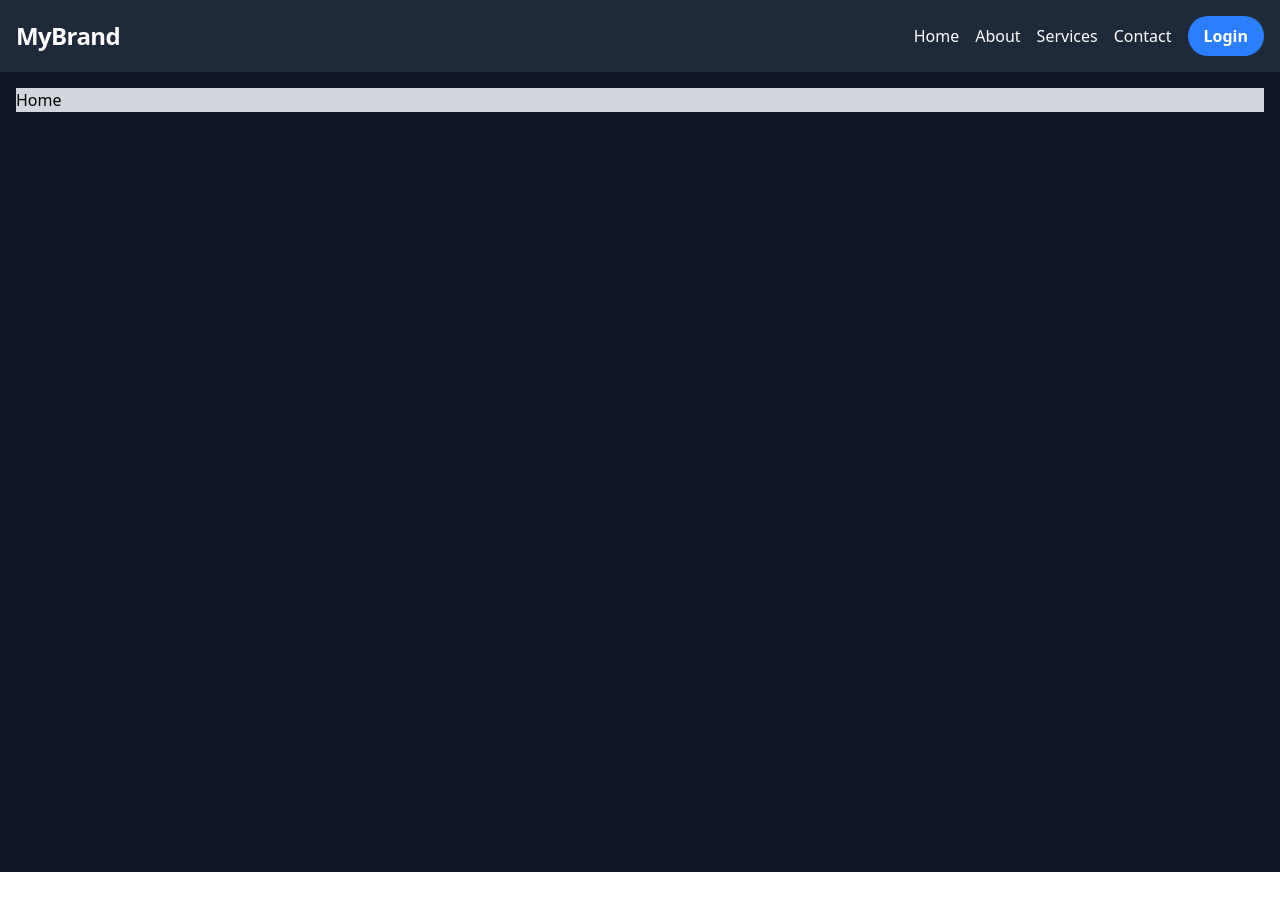
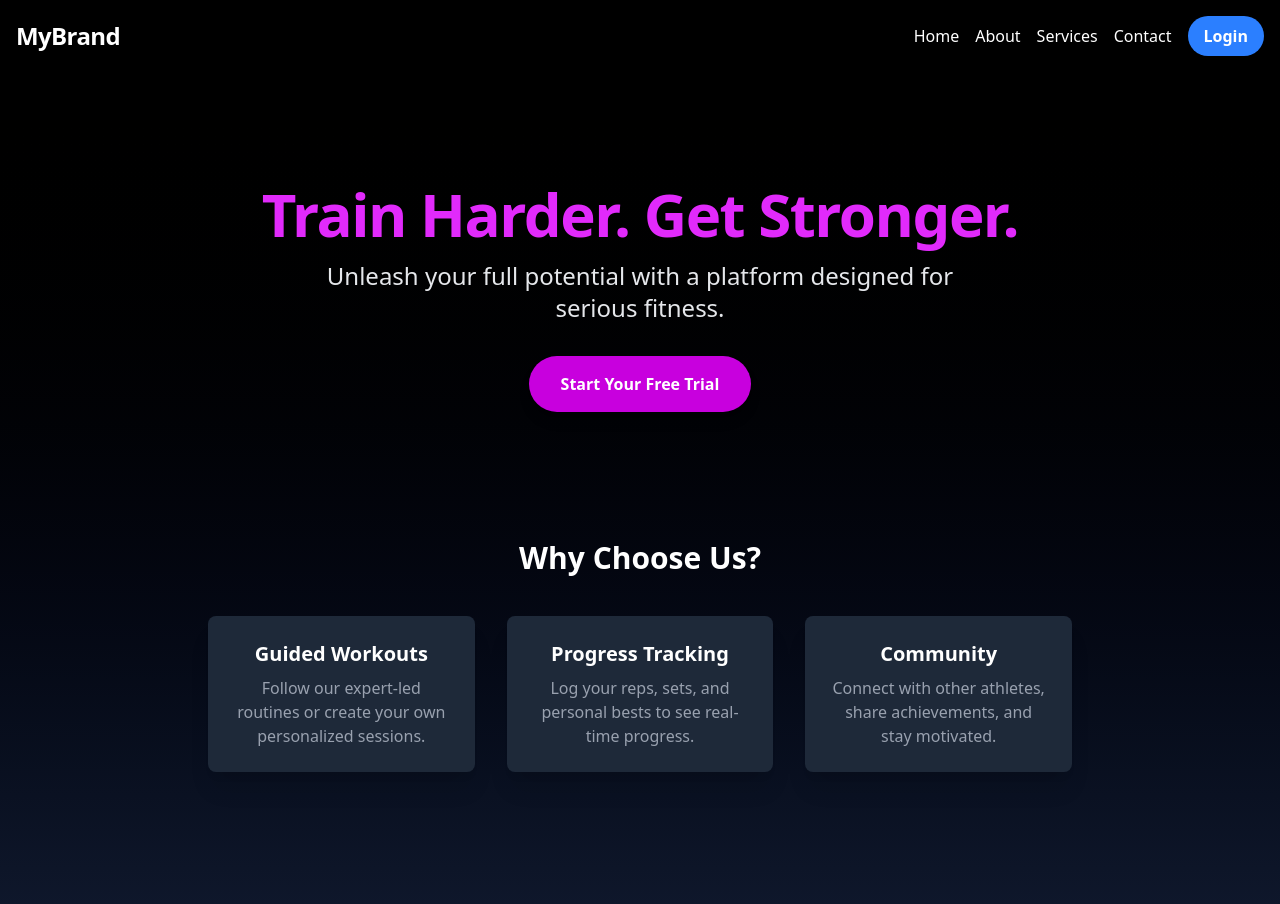
Before and after one commit to DaraSingh/VirtualGym-Frontend, a React (Vite) app: page / in a window 1280 px wide. Before the commit the page ends 872 px from the top, so only its background shows below. Built offline with nearby package versions, Linux system fonts and the light colour scheme.

Commit message:
integrated landing page

```diff
--- a/src/App.jsx
+++ b/src/App.jsx
@@ -11,7 +11,7 @@ function App() {
       <div className="flex">
         <div className="flex-1">
           <Navbar /> {/* Always visible */}
-          <div className="p-4 bg-gray-900 h-screen ">
+          <div className="p-4 bg-gradient-to-b from-black to-slate-900 min-h-screen ">
             <Routes>
               <Route path="/" element={<Home />} />
               <Route path="/login" element={<Login />} />
--- a/src/components/Navbar.jsx
+++ b/src/components/Navbar.jsx
@@ -9,10 +9,9 @@ function Navbar() {
     setIsMenuOpen(!isMenuOpen);
   };
 
-  const [loggedIn,setLogin]=useState(false);
+  const [isloggedIn,setLogin]=useState(false);
   const isLogIn = () =>{
-    if(document.cookie.includes('session_token=')) setLogin(true);
-    else setLogin(false)
+    setLogin(document.cookie.includes("token="))
   }
   // An array of navigation items to make the component easily scalable
   const navItems = [
@@ -23,7 +22,7 @@ function Navbar() {
   ];
 
   return (
-    <nav className="bg-gray-800 text-white p-4">
+    <nav className="bg-black shadow-lg text-white p-4">
       <div className="container mx-auto flex justify-between items-center">
         {/* Logo/Brand Name */}
         <a href="#" className="text-2xl font-bold tracking-tight">
@@ -37,7 +36,7 @@ function Navbar() {
               {item.name}
             </a>
           ))}
-          {document.cookie.includes("token=")?<a href="/" onClick={handleLogOut} className="bg-blue-500 hover:bg-blue-600 font-bold px-4 py-2 rounded-full">LogOut</a>:
+          {isloggedIn?<a href="/" onClick={handleLogOut} className="bg-blue-500 hover:bg-blue-600 font-bold px-4 py-2 rounded-full">LogOut</a>:
             <a href="/Login" className="bg-blue-500 hover:bg-blue-600 font-bold px-4 py-2 rounded-full">Login</a>
           }
 
@@ -65,7 +64,7 @@ function Navbar() {
                 {item.name}
               </a>
             ))}
-            {document.cookie.includes("token=")?<a href="" className="bg-blue-500 hover:bg-blue-600 font-bold px-4 py-2 rounded-full" onClick={toggleMenu}>LogOut</a>:
+            {isloggedIn?<a href="" className="bg-blue-500 hover:bg-blue-600 font-bold px-4 py-2 rounded-full" onClick={toggleMenu}>LogOut</a>:
             <a href="/Login" className="bg-blue-500 hover:bg-blue-600 font-bold px-4 py-2 rounded-full" onClick={toggleMenu} >Login</a>
             }
           </div>
--- a/src/pages/Home.jsx
+++ b/src/pages/Home.jsx
@@ -1,9 +1,54 @@
 import React from 'react'
-
 function Home() {
   return (
-    <div className='bg-gray-300'>
-      <h1>Home</h1>
+    <div className="min-h-screen text-white font-sans">
+      <div className="container mx-auto p-4 flex flex-col items-center justify-center">
+        {/* Hero Section */}
+        <section className="text-center py-20 px-4">
+          <h1 className="text-5xl md:text-6xl font-extrabold tracking-tight leading-none text-fuchsia-500 mb-4">
+            Train Harder. <br className="md:hidden"/>
+            Get Stronger.
+          </h1>
+          <p className="text-xl md:text-2xl max-w-2xl mx-auto text-gray-200 mb-8">
+            Unleash your full potential with a platform designed for serious fitness.
+          </p>
+          <a
+            href="/login"
+            className="inline-block bg-fuchsia-600 hover:bg-fuchsia-700 text-white font-bold py-4 px-8 rounded-full shadow-lg transition-all duration-300 transform hover:scale-105"
+          >
+            Start Your Free Trial
+          </a>
+        </section>
+
+        {/* Features Section */}
+        <section className="w-full max-w-4xl py-12 px-4">
+          <h2 className="text-3xl font-bold text-center mb-10">Why Choose Us?</h2>
+          <div className="grid grid-cols-1 md:grid-cols-3 gap-8">
+            {/* Feature Card 1 */}
+            <div className="bg-gray-800 p-6 rounded-lg shadow-xl text-center">
+              <h3 className="text-xl font-semibold mb-2">Guided Workouts</h3>
+              <p className="text-gray-400">
+                Follow our expert-led routines or create your own personalized sessions.
+              </p>
+            </div>
+            {/* Feature Card 2 */}
+            <div className="bg-gray-800 p-6 rounded-lg shadow-xl text-center">
+              <h3 className="text-xl font-semibold mb-2">Progress Tracking</h3>
+              <p className="text-gray-400">
+                Log your reps, sets, and personal bests to see real-time progress.
+              </p>
+            </div>
+            {/* Feature Card 3 */}
+            <div className="bg-gray-800 p-6 rounded-lg shadow-xl text-center">
+              <h3 className="text-xl font-semibold mb-2">Community</h3>
+              <p className="text-gray-400">
+                Connect with other athletes, share achievements, and stay motivated.
+              </p>
+            </div>
+          </div>
+        </section>
+
+      </div>
     </div>
   )
 }
--- a/src/pages/Login.jsx
+++ b/src/pages/Login.jsx
@@ -3,7 +3,7 @@ import React from 'react'
 function Login() {
   return (
     <div>
-      <h1 className='text-white bg-red-300'>login</h1>
+      <h1 className='text-white'>login</h1>
     </div>
   )
 }
```
Also changed, not shown: 1 other file (tests, documents, lock files or other folders).
